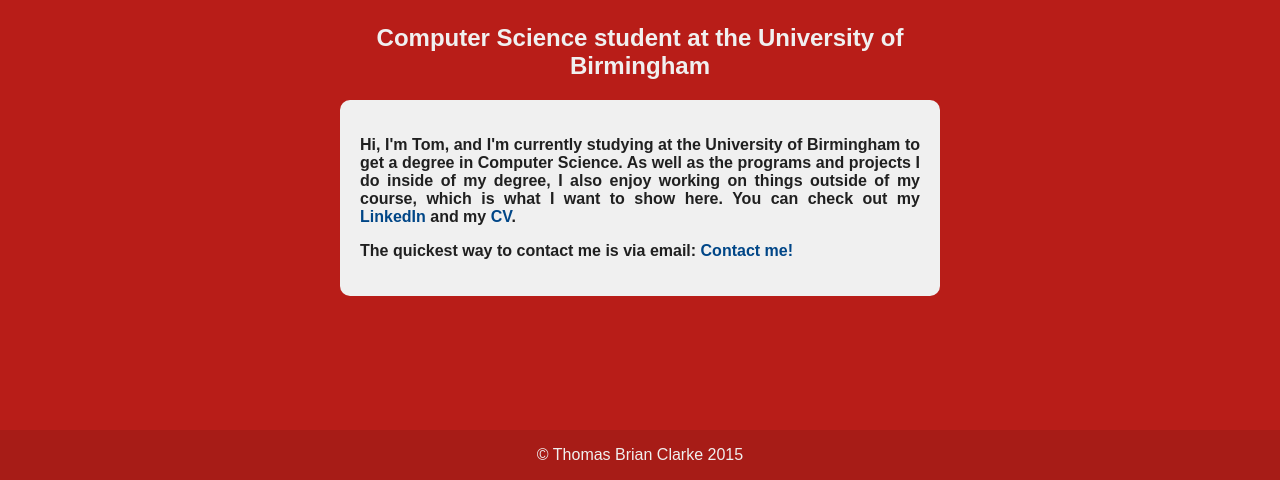
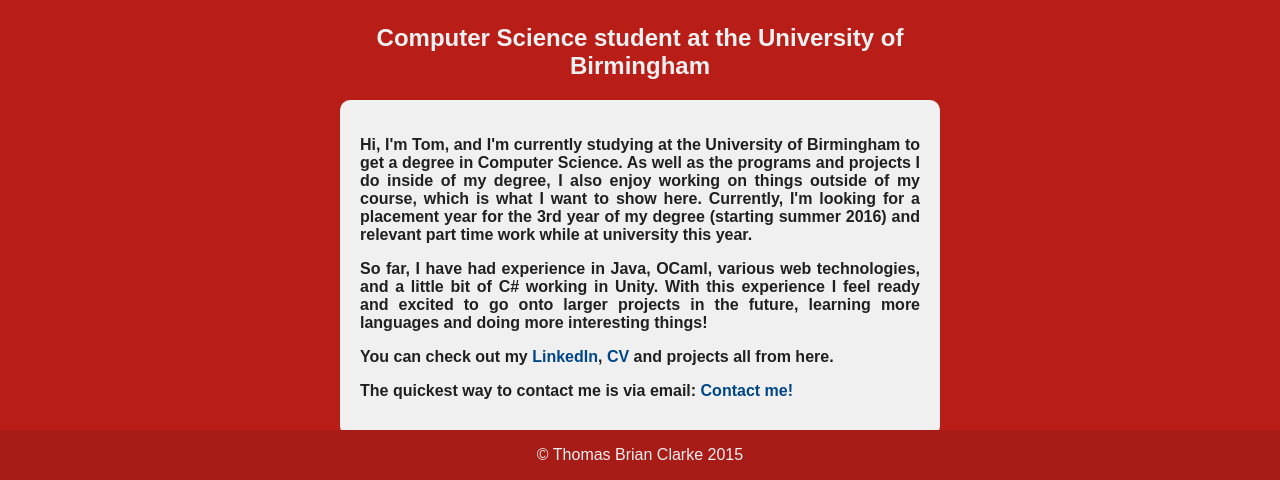
Before and after one commit to TomBClarke/tombclarke.co.uk, a PHP site: page / in a window 1280 px wide. Shown: the part 320-800 px from the top of the page. Run offline with PHP 8.4, Linux system fonts and the light colour scheme.

Commit message:
new home page txt

```diff
--- a/index.php
+++ b/index.php
@@ -12,7 +12,9 @@
             <h1>Thomas B Clarke</h1>
             <h2>Computer Science student at the University of Birmingham</h2>
             <div class="section">
-                <p>Hi, I'm Tom, and I'm currently studying at the University of Birmingham to get a degree in Computer Science. As well as the programs and projects I do inside of my degree, I also enjoy working on things outside of my course, which is what I want to show here. You can check out my <a href="http://linkedin.com/in/tombclarke">LinkedIn</a> and my <a href="res/files/CV.pdf">CV</a>.</p>
+                <p>Hi, I'm Tom, and I'm currently studying at the University of Birmingham to get a degree in Computer Science. As well as the programs and projects I do inside of my degree, I also enjoy working on things outside of my course, which is what I want to show here. Currently, I'm looking for a placement year for the 3rd year of my degree (starting summer 2016) and relevant part time work while at university this year.</p>
+                <p>So far, I have had experience in Java, OCaml, various web technologies, and a little bit of C# working in Unity. With this experience I feel ready and excited to go onto larger projects in the future, learning more languages and doing more interesting things!</p>
+                <p>You can check out my <a href="http://linkedin.com/in/tombclarke">LinkedIn</a>, <a href="res/files/CV.pdf">CV</a> and projects all from here.</p>
                 <p>The quickest way to contact me is via email: <a href="mailto:tomclarke96@hotmail.co.uk">Contact me!</a></p>
             </div>
         </div>
```
